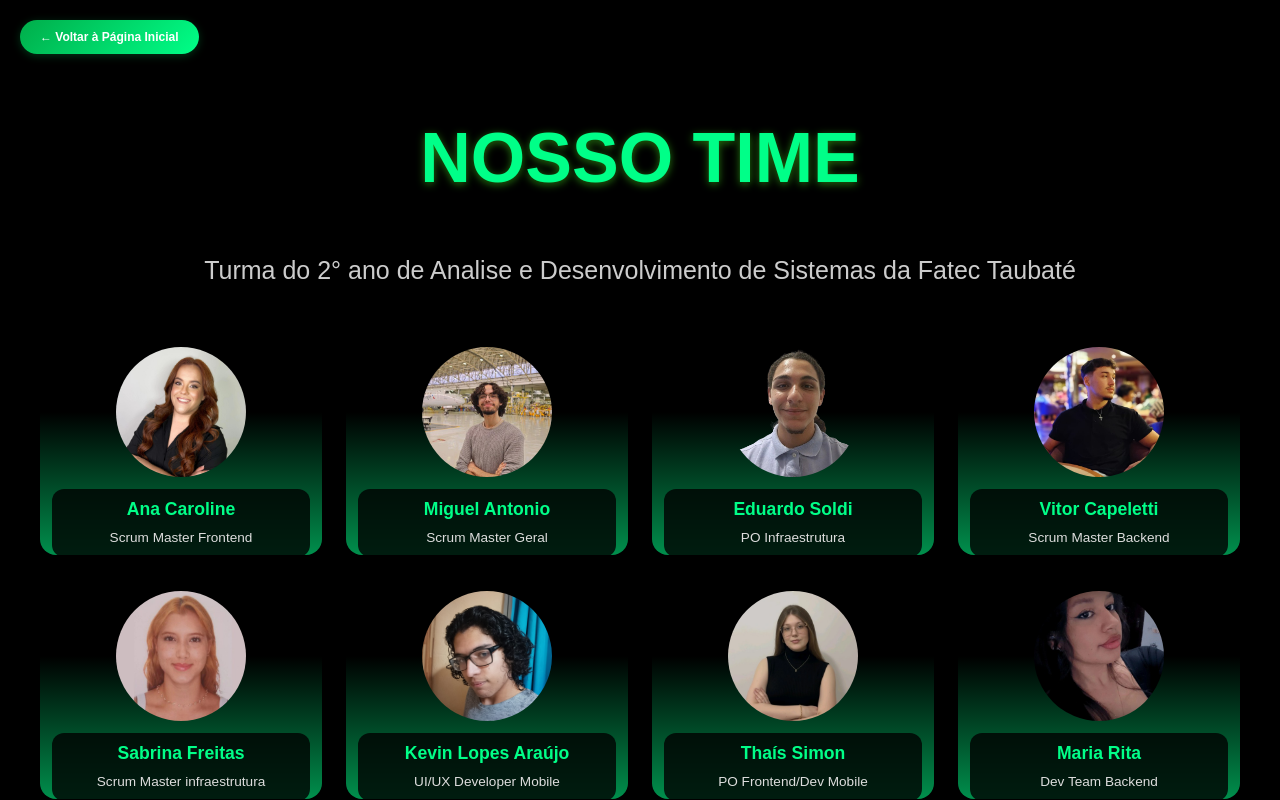
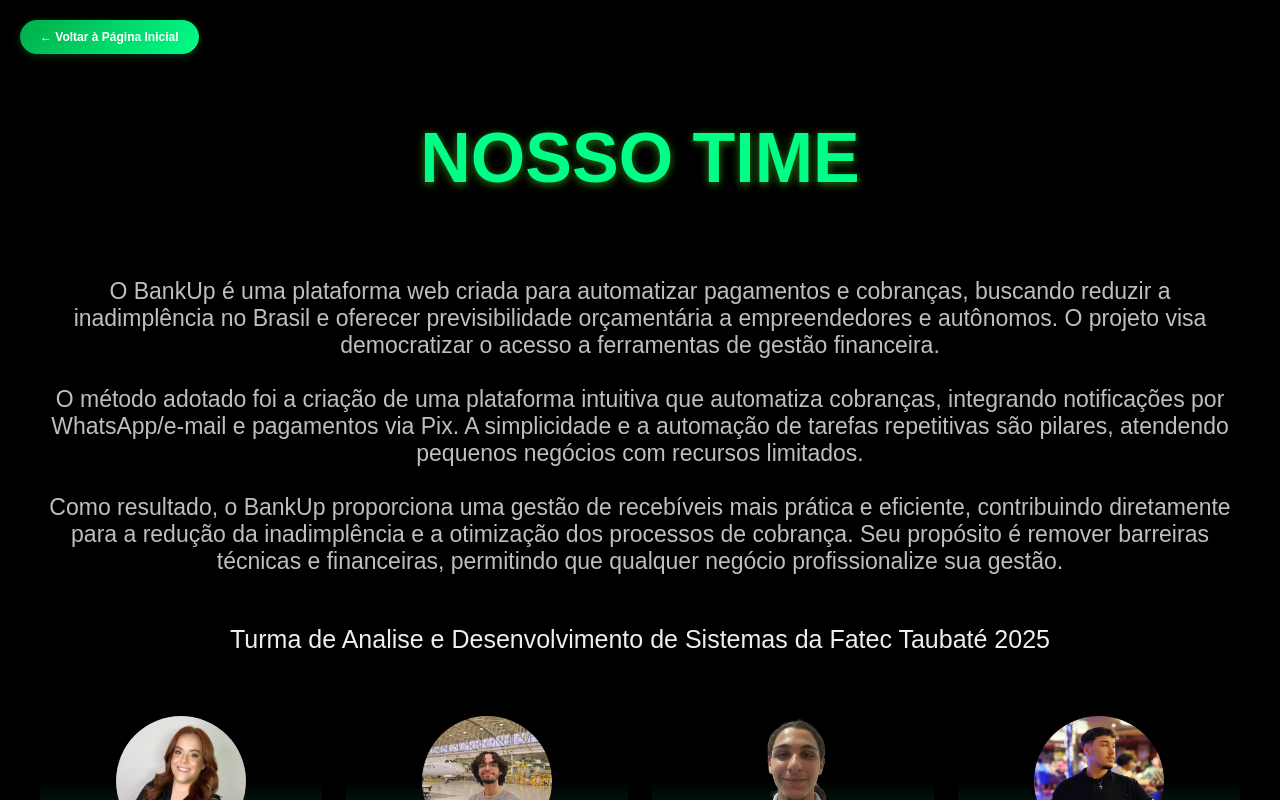
Before and after one commit to gitMasterAms/BankUp, a React (Vite) app: page /sobre in a window 1280 px wide. Shown: the top 800 px of the page. Built offline with nearby package versions, Linux system fonts and the light colour scheme.

Commit message:
feat: Atualizado o sobre nós

```diff
--- a/src/SobreNos/SobreNos.css
+++ b/src/SobreNos/SobreNos.css
@@ -12,18 +12,30 @@
   color: #00ff88;
 }
 .subtitulo {
-  color: #ccc;
+  color: #efefef;
   margin-bottom: 50px;
   font-size: 25px;
 }
-
+.subtitulo2 {
+  color: #dbdbdbde;
+  margin: 10vh auto 50px; /* empurra para mais perto do centro da tela e centraliza horizontalmente */
+  font-size: 23px;
+  max-width: 1200px; /* limita largura para melhor leitura */
+  text-align: center; /* garante centralização do texto */
+}
 /* Palavra em destaque com brilho sutil em verde */
 
 .highlight {
   color: #00ff88; /* ALTERADO: Cor do "BankUp" mudou para verde neon (#00ff88) */
-  text-shadow: 0 2px 10px rgba(0, 255, 136, 0.35); /* ALTERADO: Sombra ajustada para nova cor */
+  text-shadow: 0 0 3px rgba(0, 255, 136, 0.14); /* brilho mínimo e mais contido */
   /* Animação contínua de brilho suave */
   animation: glow 2600ms ease-in-out infinite alternate;
+}
+
+/* Animação de brilho mais sutil */
+@keyframes glow {
+  0% { text-shadow: 0 0 3px rgba(0, 255, 136, 0.14); }
+  100% { text-shadow: 0 0 5px rgba(0, 255, 136, 0.20); }
 }
 
 
--- a/src/SobreNos/SobreNos.jsx
+++ b/src/SobreNos/SobreNos.jsx
@@ -97,7 +97,13 @@
   return (
     <div className="sobre-container">
       <h2 className="titulo"> <span className="highlight">NOSSO TIME</span></h2>
-      <p className="subtitulo">Turma do 2° ano de Analise e Desenvolvimento de Sistemas da Fatec Taubaté</p>
+
+      <p className="subtitulo2"> O BankUp é uma plataforma web criada para automatizar pagamentos e cobranças, buscando reduzir a inadimplência no Brasil e oferecer previsibilidade orçamentária a empreendedores e autônomos. O projeto visa democratizar o acesso a ferramentas de gestão financeira.
+        <br /><br />
+                  O método adotado foi a criação de uma plataforma intuitiva que automatiza cobranças, integrando notificações por WhatsApp/e-mail e pagamentos via Pix. A simplicidade e a automação de tarefas repetitivas são pilares, atendendo pequenos negócios com recursos limitados.
+        <br /><br />
+                  Como resultado, o BankUp proporciona uma gestão de recebíveis mais prática e eficiente, contribuindo diretamente para a redução da inadimplência e a otimização dos processos de cobrança. Seu propósito é remover barreiras técnicas e financeiras, permitindo que qualquer negócio profissionalize sua gestão.</p>
+      <p className="subtitulo">Turma de Analise e Desenvolvimento de Sistemas da Fatec Taubaté 2025</p>
       <div className="voltar-home">
         <button className="home-button" onClick={() => navigate("/")}>← Voltar à Página Inicial</button>
       </div>
```
